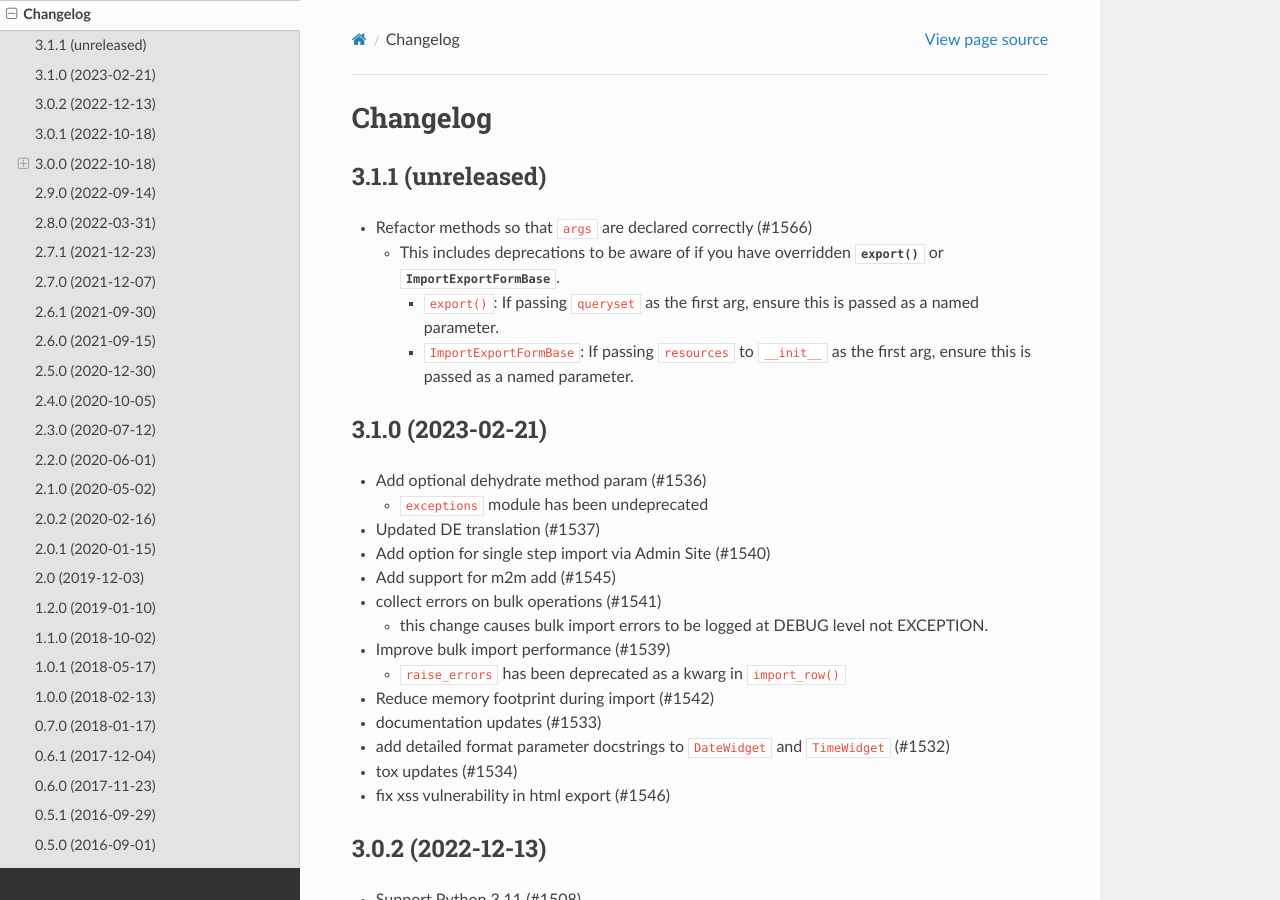
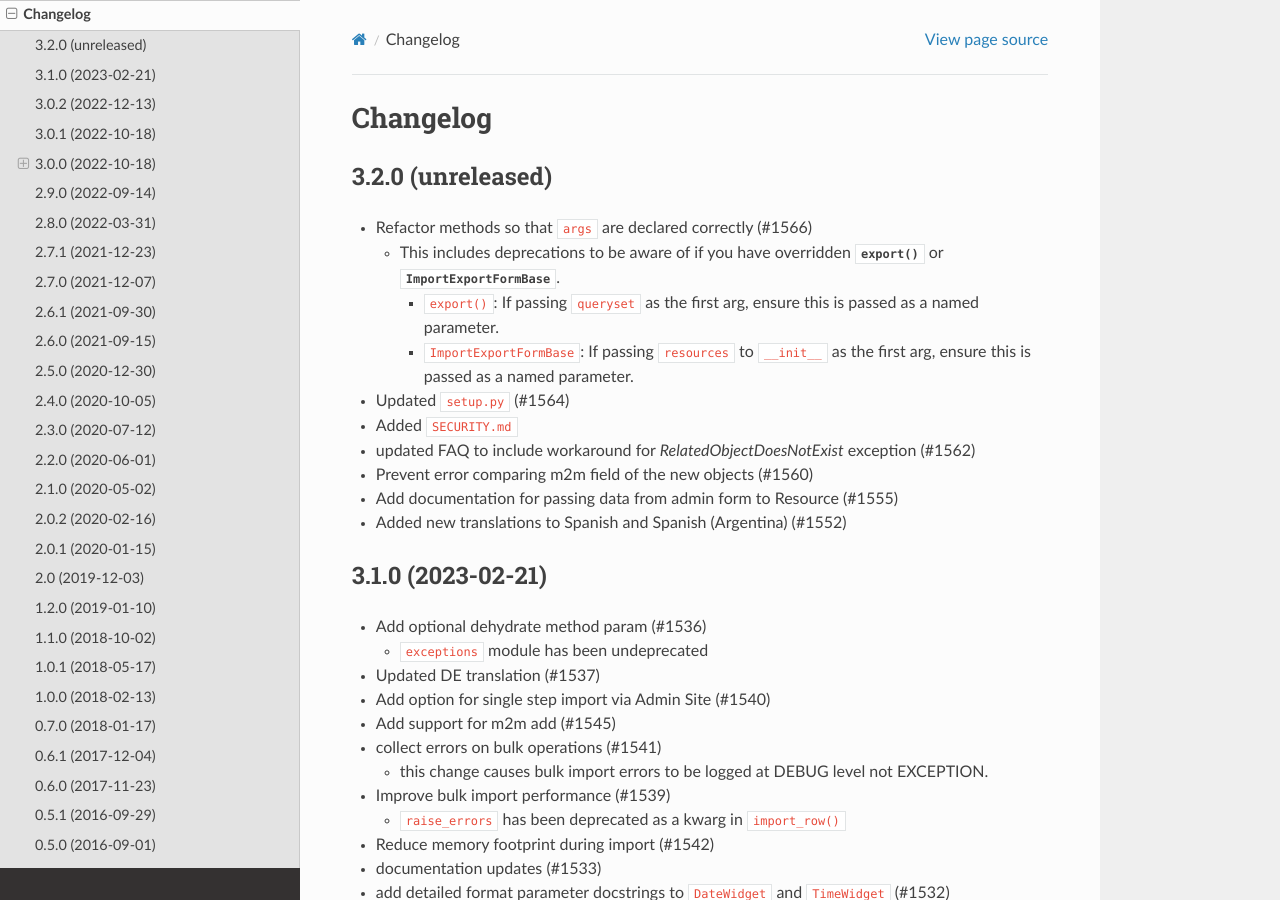
Before and after one commit to django-import-export/django-import-export, a Sphinx documentation site: the page built from docs/changelog.rst, in a window 1280 px wide and 900 px high. Built offline with Sphinx 7.4.7 and the Read the Docs theme 2.0.0, drawn with Linux system fonts in a browser that asks for light colours; pages that are not in the unit, such as notebooks, are missing from menus.

Commit message:
updated changelog

```diff
--- a/docs/changelog.rst
+++ b/docs/changelog.rst
@@ -1,7 +1,7 @@
 Changelog
 =========
 
-3.1.1 (unreleased)
+3.2.0 (unreleased)
 ------------------
 
 - Refactor methods so that ``args`` are declared correctly (#1566)
@@ -13,6 +13,13 @@ Changelog
 
     - ``ImportExportFormBase``: If passing ``resources`` to ``__init__`` as the first arg, ensure this is
       passed as a named parameter.
+
+- Updated ``setup.py`` (#1564)
+- Added ``SECURITY.md``
+- updated FAQ to include workaround for `RelatedObjectDoesNotExist` exception (#1562)
+- Prevent error comparing m2m field of the new objects (#1560)
+- Add documentation for passing data from admin form to Resource  (#1555)
+- Added new translations to Spanish and Spanish (Argentina) (#1552)
 
 3.1.0 (2023-02-21)
 ------------------
```
